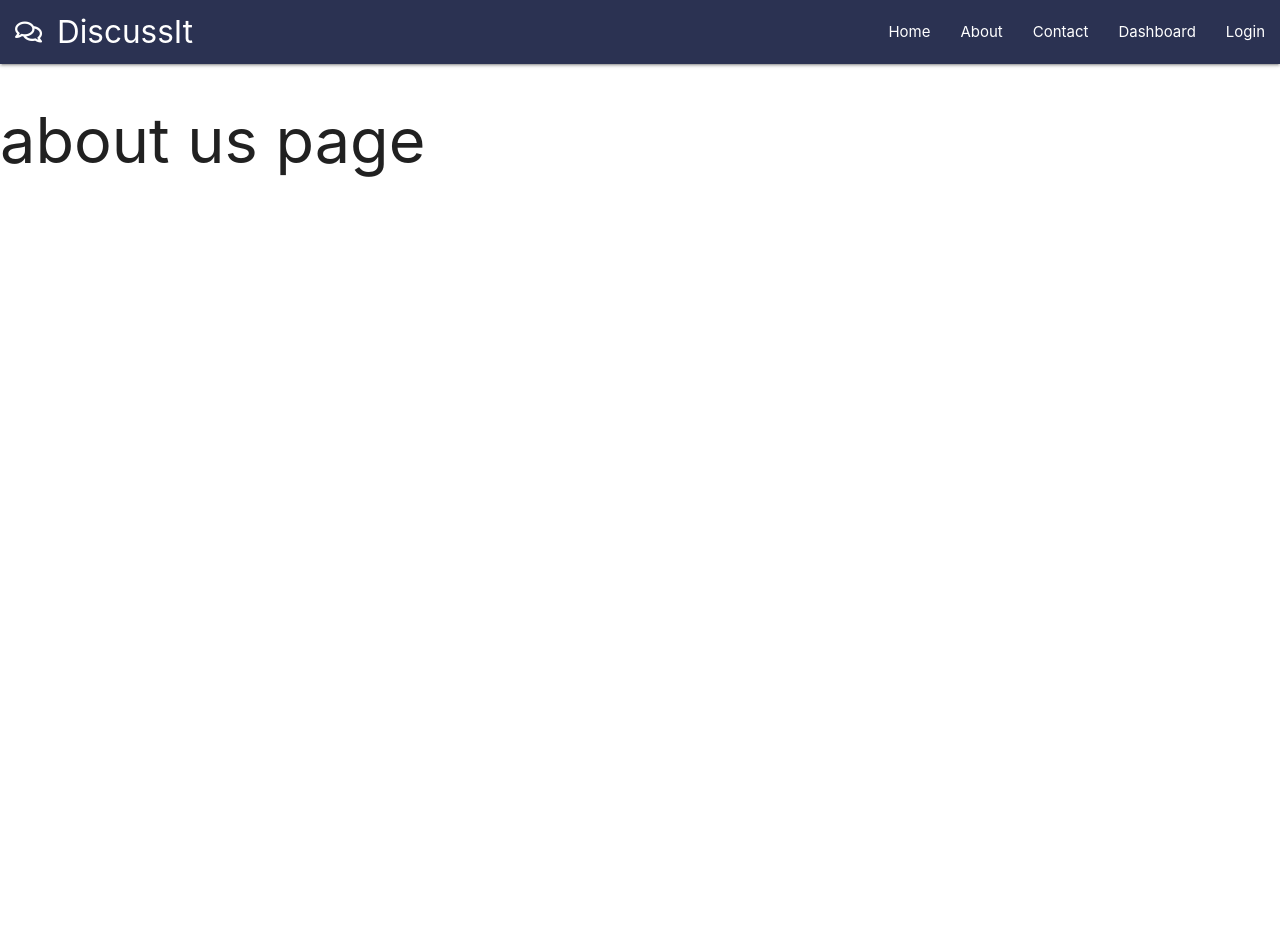
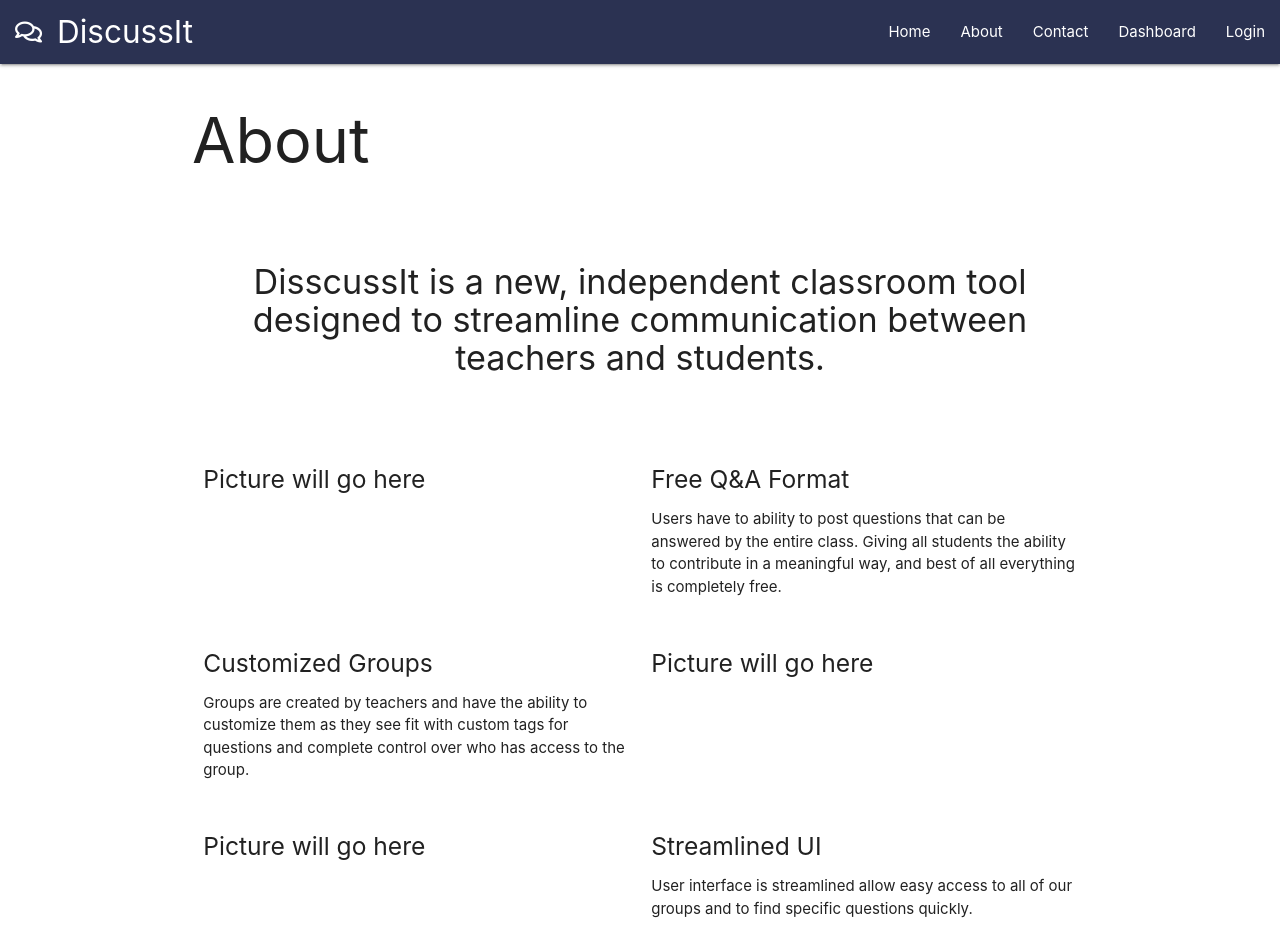
Before and after one commit to byadav02717/discussit, a React (Create React App) app in the folder client/: page /about in a window 1280 px wide. Shown: the top 952 px of the page. Before the commit the page ends 800 px from the top, so only its background shows below. Built offline with nearby package versions, Linux system fonts and the light colour scheme.

Commit message:
Updated about page

```diff
--- a/client/src/pages/About.js
+++ b/client/src/pages/About.js
@@ -1,9 +1,44 @@
 import React from 'react'
+import '../css/About.css';
 
 export default function About() {
     return (
-        <div>
-            <h1>about us page</h1>
+        <div className="container">
+            <div className="row">
+                <h1>About</h1>
+            </div>
+            <div className="row">
+                <div className="statement">
+                    <h4>DisscussIt is a new, independent classroom tool designed to streamline communication between teachers and students.</h4>
+                </div>
+            </div>
+            <div className="row">
+                <div className="col s6">
+                    <h5>Picture will go here</h5>
+                </div>
+                <div className="col s6">
+                    <h5>Free Q&A Format</h5>
+                    <p>Users have to ability to post questions that can be answered by the entire class. Giving all students the ability to contribute in a meaningful way, and best of all everything is completely free.</p>
+                </div>
+            </div>
+            <div className="row">
+                <div className="col s6">
+                    <h5>Customized Groups</h5>
+                    <p>Groups are created by teachers and have the ability to customize them as they see fit with custom tags for questions and complete control over who has access to the group.</p>
+                </div>
+                <div className="col s6">
+                    <h5>Picture will go here</h5>
+                </div>
+            </div>
+            <div className="row">
+                <div className="col s6">
+                    <h5>Picture will go here</h5>
+                </div>
+                <div className="col s6">
+                    <h5>Streamlined UI</h5>
+                    <p>User interface is streamlined allow easy access to all of our groups and to find specific questions quickly.</p>
+                </div>
+            </div>
         </div>
     )
 }
```
